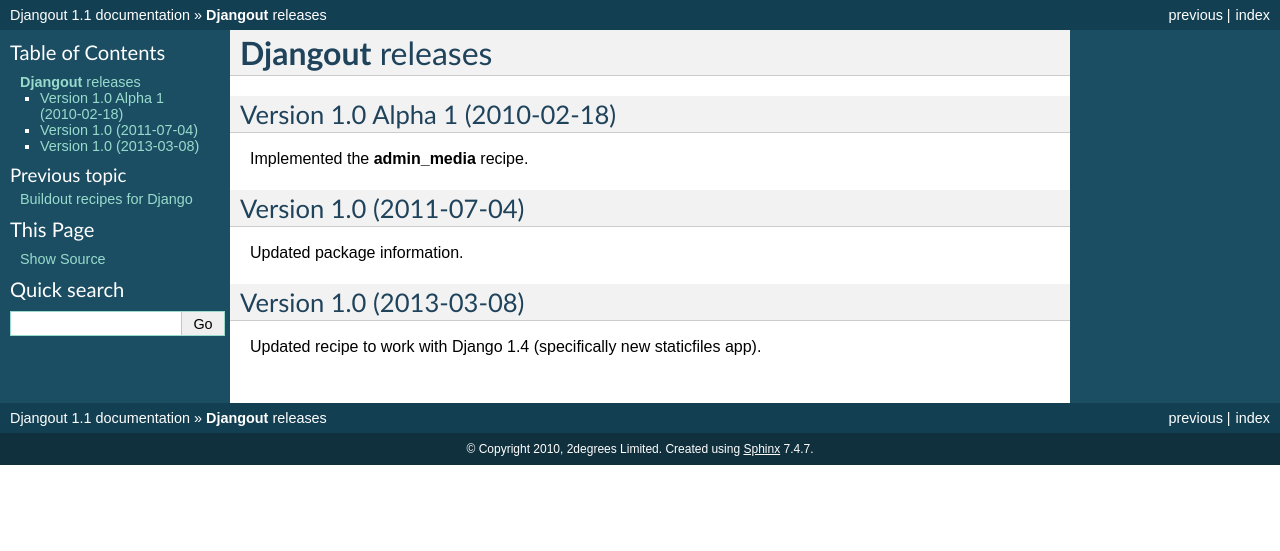
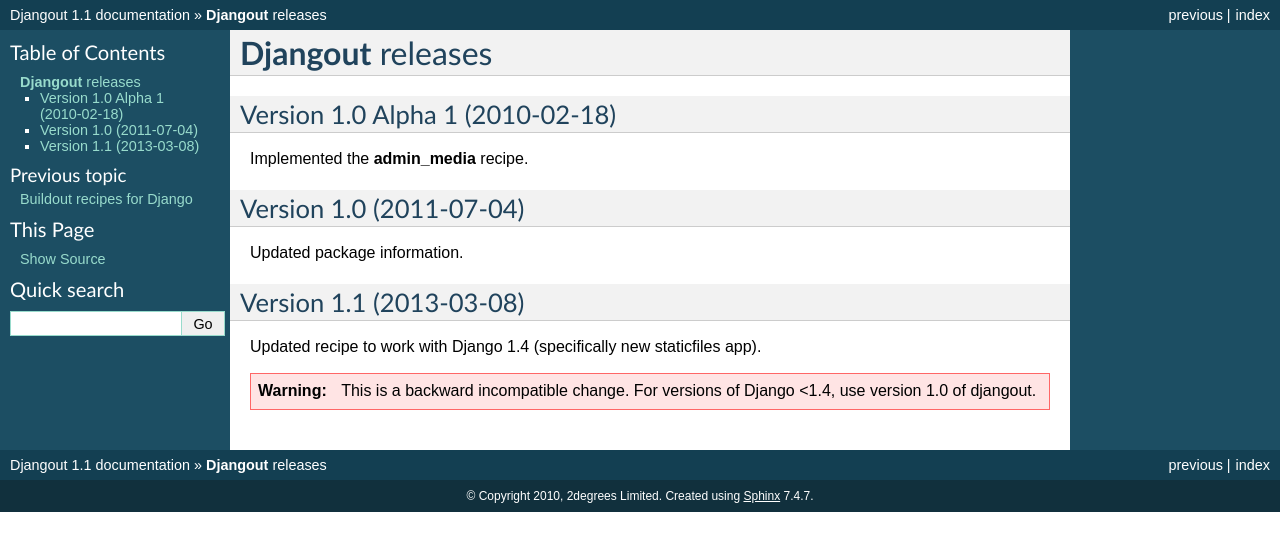
Before and after one commit to 2degrees/djangout, a Sphinx documentation site: the page built from docs/source/changelog.rst, in a window 1280 px wide. Shown: the top 551 px of the page. Built offline with Sphinx 7.4.7, drawn with Linux system fonts in a browser that asks for light colours.

Commit message:
Corrected mistake in changelog

```diff
--- a/docs/source/changelog.rst
+++ b/docs/source/changelog.rst
@@ -14,7 +14,11 @@
 Updated package information.
 
 
-Version 1.0 (2013-03-08)
+Version 1.1 (2013-03-08)
 --------------------------------
 
 Updated recipe to work with Django 1.4 (specifically new staticfiles app).
+
+.. warning::
+    This is a backward incompatible change. For versions of Django <1.4, use
+    version 1.0 of djangout.
```
